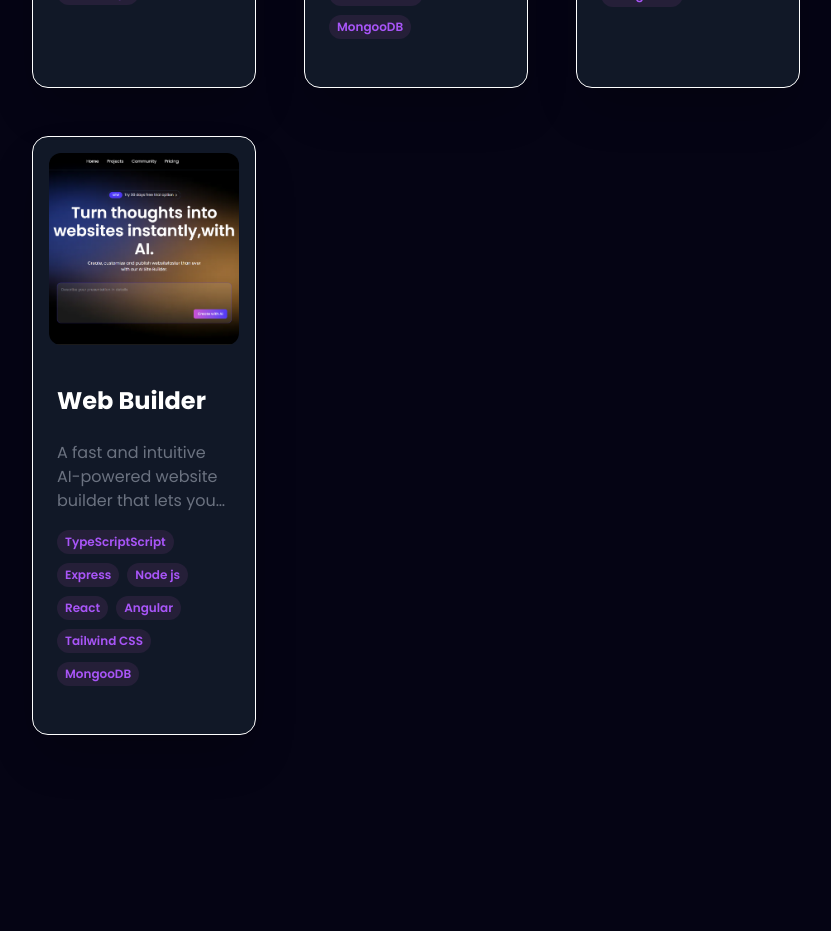
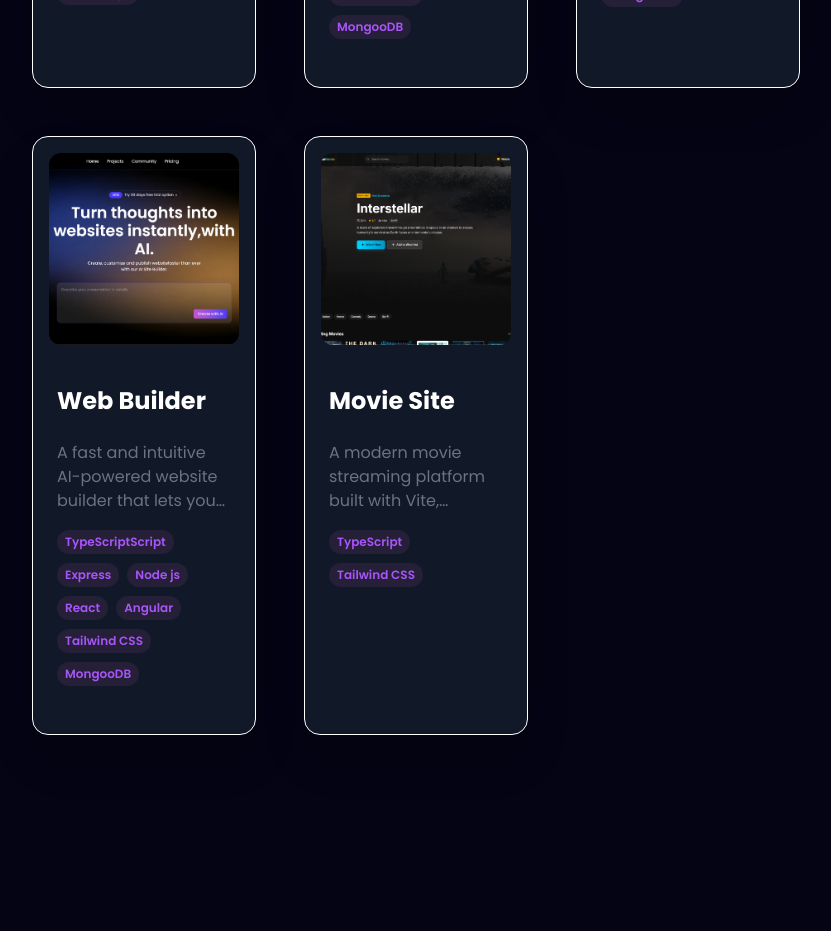
Before and after one commit to dipak0304/dipak-portfolio, a React (Vite) app: page / in a window 1280 px wide. Shown: the part 4320-5251 px from the top of the page, without its empty margins (224-1055 px from the left). Built offline with nearby package versions, Linux system fonts and the light colour scheme.

Commit message:
Update constants.js

```diff
--- a/src/constants.js
+++ b/src/constants.js
@@ -215,7 +215,17 @@ export const SkillsInfo = [
         "A fast and intuitive AI-powered website builder that lets you create, customize, and publish modern, responsive websites in minutes—no coding required.",
       image: site,
       tags: ["TypeScriptScript", "Express", "Node js","React", "Angular","Tailwind CSS","MongooDB"],
-      github: "https://github.com/dipak0304",
+      github: "https://github.com/dipak0304/website-builder",
       webapp: "https://sitebuilder-dipak019.vercel.app/",
     },
+     {
+      id: 6,
+      title: "Movie Site",
+      description:
+        "A modern movie streaming platform built with Vite, TypeScript, and Tailwind CSS.",
+      image: moviesite,
+      tags: ["TypeScript","Tailwind CSS"],
+      github: "https://github.com/dipak0304/movie",
+      webapp: "https://movie-dipak.vercel.app/",
+    },
   ];
```
